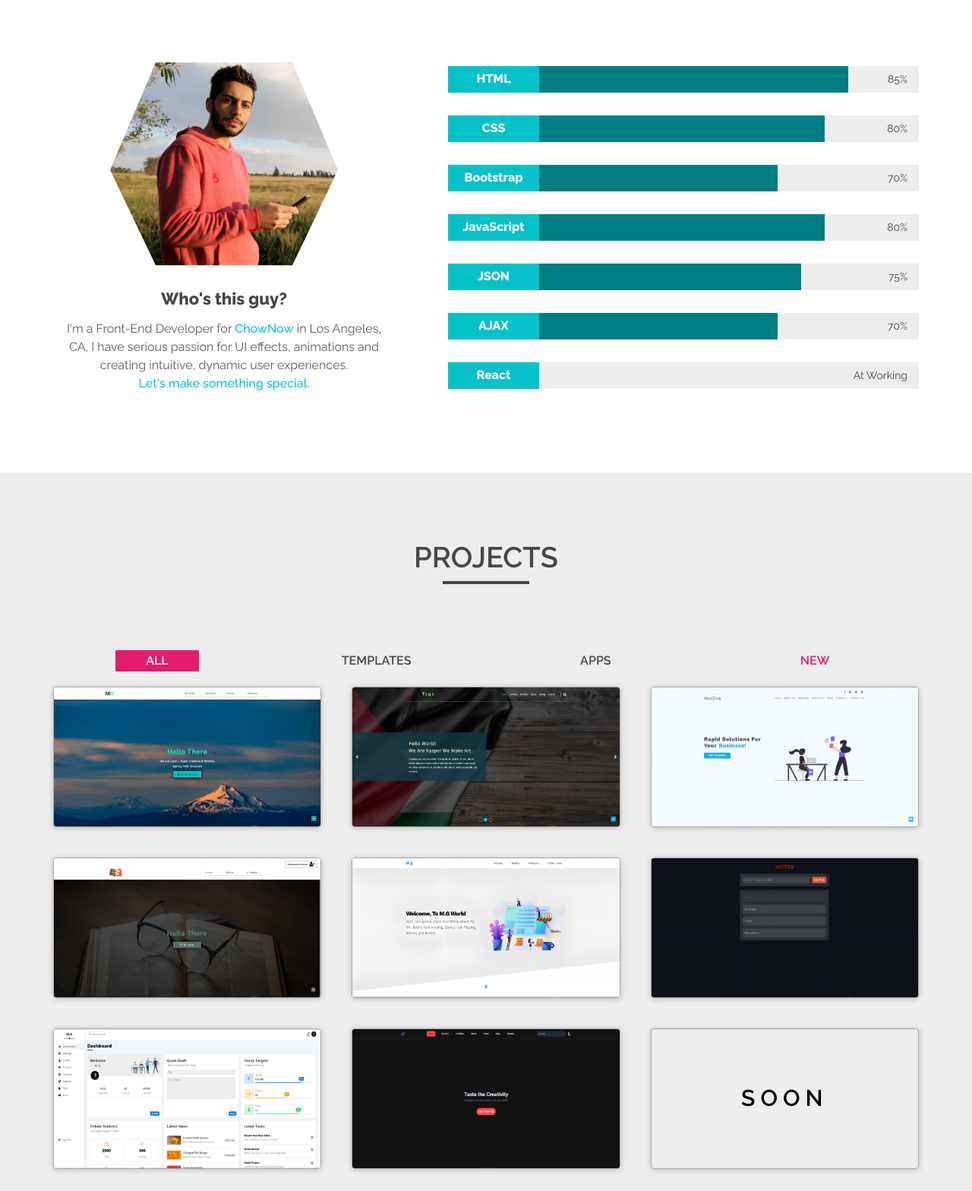
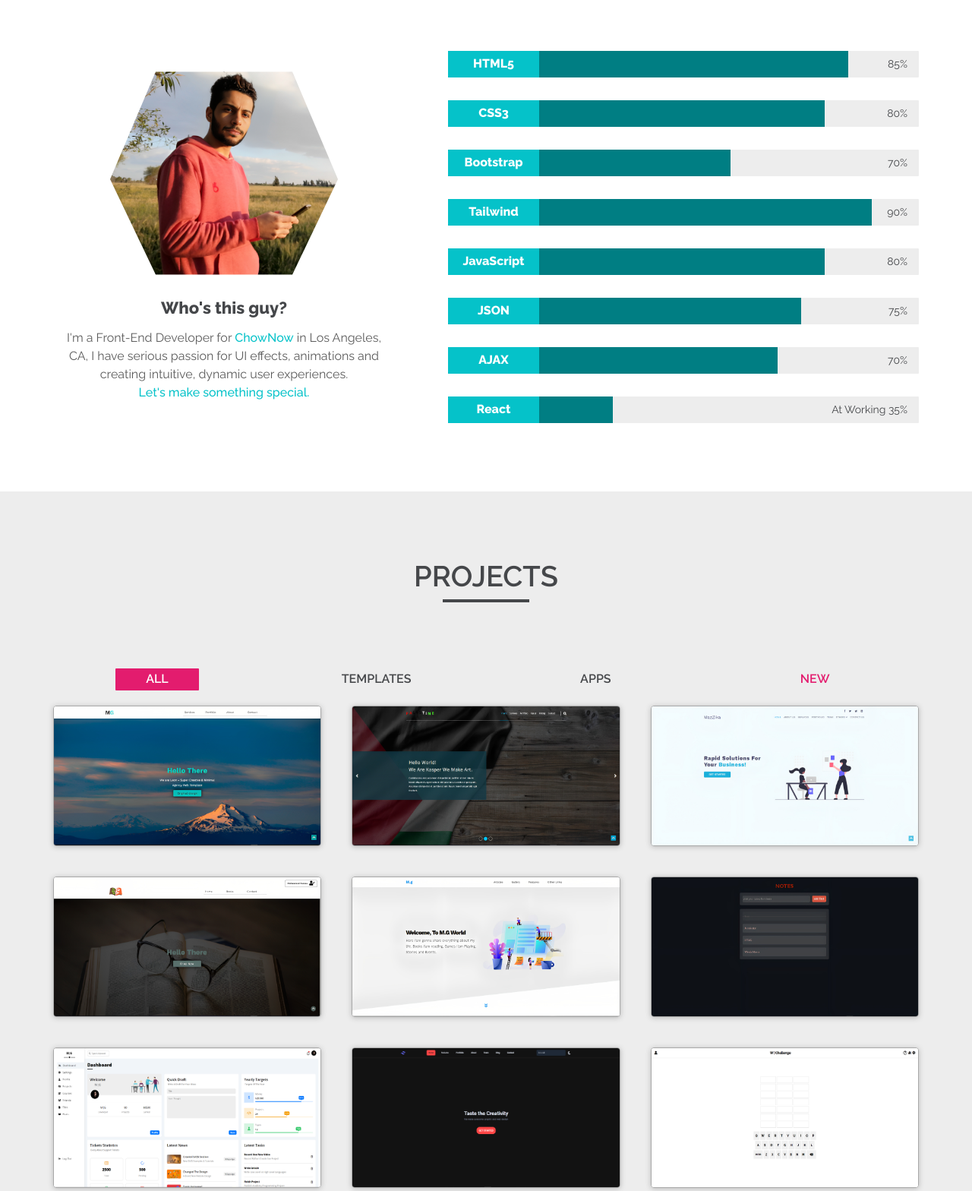
Before and after one commit to mohammedgomaa22/portfolio, a plain HTML site: page index.html in a window 1280 px wide. Shown: the part 1315-2883 px from the top of the page at 76% size. Drawn offline with Linux system fonts and the light colour scheme.

Commit message:
Add New Project (w-challenge game) and add new skills (tailwind, react)

```diff
--- a/index.html
+++ b/index.html
@@ -26,22 +26,6 @@
     <!-- Start Scroll To Top -->
     <span class="up">Up</span>
     <!-- End Scroll To Top -->
-    <!-- Start Options  -->
-    <div class="options" style="display: none;">
-        <div class="toggle-btn">
-            <i class="fas fa-cog"></i>
-        </div>
-        <h3>Colors</h3>
-        <div class="colors">
-            <!-- Color-1 -->
-            <div class="color" id="#05C2C9"></div>
-            <!-- Color-3 -->
-            <div class="color" id="#673ab7"></div>
-            <!-- Color-4 -->
-            <div class="color" id="#3f51b5"></div>
-        </div>
-    </div>
-    <!-- End Options  -->
     <!-- -------------------- Start Header -------------------- -->
     <header class="header" id="header">
         <div class="overlay"></div>
@@ -145,13 +129,13 @@
                 <div class="skills">
                     <!-- Skill-1 -->
                     <div class="skill">
-                        <span>HTML</span>
+                        <span>HTML5</span>
                         <span>85%</span>
                         <span class="num" style="width: 85%"></span>
                     </div>
                     <!-- Skill-2 -->
                     <div class="skill">
-                        <span>CSS</span>
+                        <span>CSS3</span>
                         <span>80%</span>
                         <span class="num" style="width: 80%"></span>
                     </div>
@@ -159,31 +143,37 @@
                     <div class="skill">
                         <span>Bootstrap</span>
                         <span>70%</span>
-                        <span class="num" style="width: 70%"></span>
+                        <span class="num" style="width: 60%"></span>
                     </div>
                     <!-- Skill-4 -->
+                    <div class="skill">
+                        <span>Tailwind</span>
+                        <span>90%</span>
+                        <span class="num" style="width: 90%"></span>
+                    </div>
+                    <!-- Skill-5 -->
                     <div class="skill">
                         <span>JavaScript</span>
                         <span>80%</span>
                         <span class="num" style="width: 80%"></span>
                     </div>
-                    <!-- Skill-5 -->
+                    <!-- Skill-6 -->
                     <div class="skill">
                         <span>JSON</span>
                         <span>75%</span>
                         <span class="num" style="width: 75%"></span>
                     </div>
-                    <!-- Skill-6 -->
+                    <!-- Skill-7 -->
                     <div class="skill">
                         <span>AJAX</span>
                         <span>70%</span>
                         <span class="num" style="width: 70%"></span>
                     </div>
-                    <!-- Skill-7 -->
+                    <!-- Skill-8 -->
                     <div class="skill">
                         <span>React</span>
-                        <span>At Working</span>
-                        <span class="num" style="width: 0%"></span>
+                        <span>At Working 35%</span>
+                        <span class="num" style="width: 35%"></span>
                     </div>
                 </div>
             </div>
@@ -260,7 +250,10 @@
                 </div>
                 <!-- Pro-8 -->
                 <div class="pro soon new all">
-                    Soon
+                    <img src="pic/pro/js/4- w-challenge.PNG" alt="">
+                    <a href="https://mohammedgomaa22.github.io/w-challenge/" aria-label="Show Tailwind For Design" target="_blank">
+                        <i class="fab fa-golang"></i>
+                    </a>
                 </div>
             </div>
         </div>
```
Also changed, not shown: js/main.js (+0 -31 lines), pic/pro/js/4- w-challenge.PNG (added).
